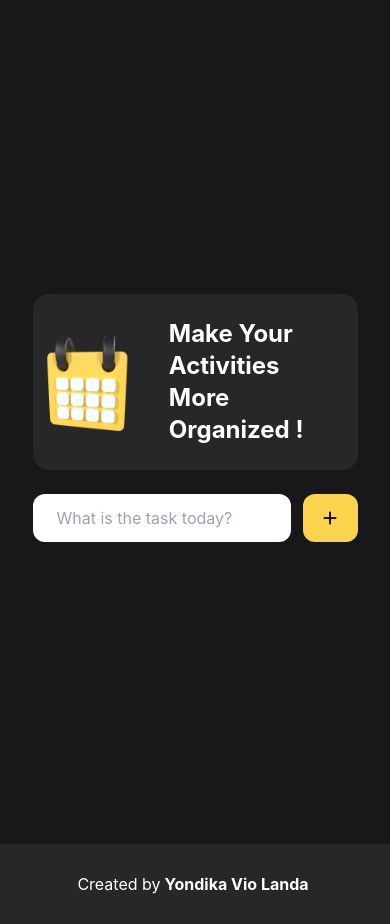
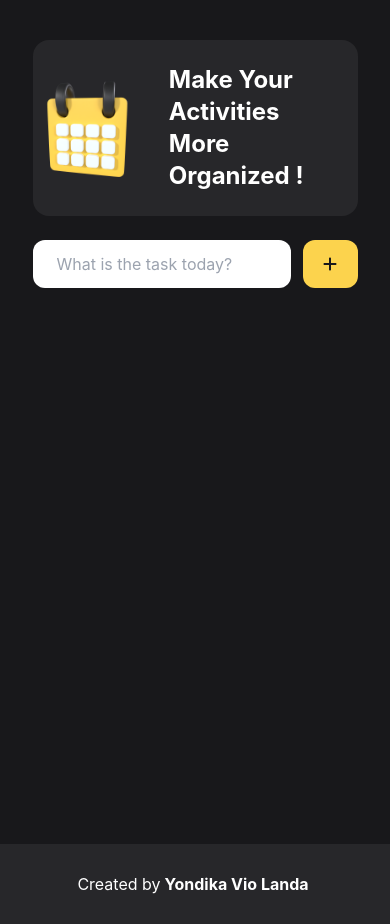
Before and after one commit to yondikavl/react-todo-app, a React (Create React App) app: page / in a window 390 px wide. Built offline with nearby package versions, Linux system fonts and the light colour scheme.

Commit message:
fix. footer position

```diff
--- a/src/App.js
+++ b/src/App.js
@@ -4,7 +4,7 @@ import { Footer } from "./components/Footer";
 const App = () => {
   return (
     <div className="bg-zinc-900">
-      <div className="flex flex-col justify-center md:items-center min-h-screen">
+      <div className="flex flex-col justify-center md:items-center min-h-screen overflow-x-hidden">
         <TodoWrapper />
       </div>
       <Footer />
--- a/src/components/TodoWrapper.jsx
+++ b/src/components/TodoWrapper.jsx
@@ -42,7 +42,7 @@ export const TodoWrapper = () => {
   };
 
   return (
-    <div className="w-screen flex justify-center py-4 md:py-20">
+    <div className="w-screen flex justify-center py-4 md:py-20 mb-auto md:mb-0">
       <div className="w-5/6 md:w-2/4">
         <div className="flex justify-center items-center my-6 bg-zinc-800 rounded-2xl py-6">
           <img
```
